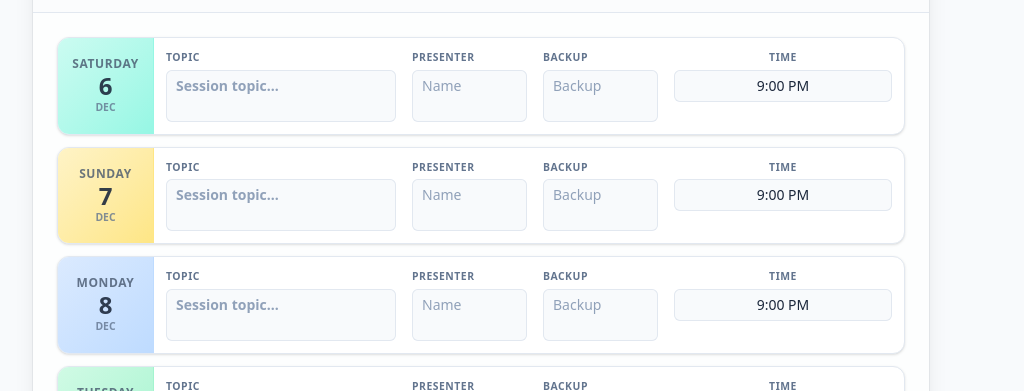
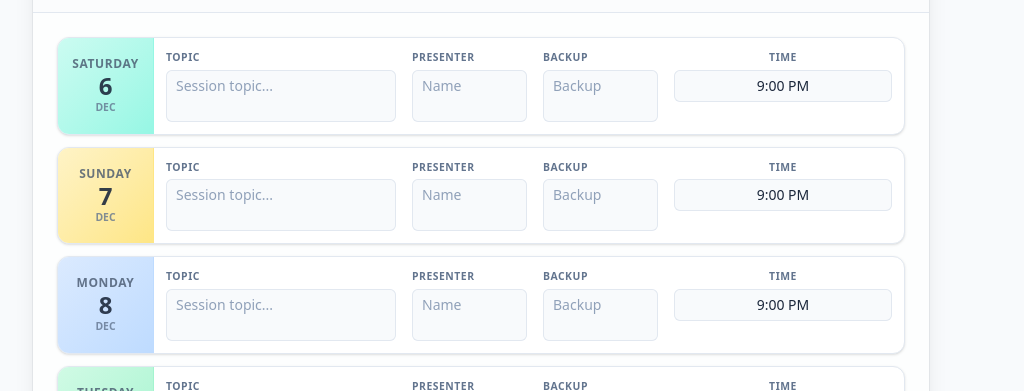
Before and after one commit to mostafa-elnahal/Weekly-Session-Schedule, a React (Vite) app: page / in a window 1280 px wide. Shown: the part 376-767 px from the top of the page, without its empty margins (159-1183 px from the left). Built offline with nearby package versions, Linux system fonts and the light colour scheme.

Commit message:
made the text normal before applying markdown

```diff
--- a/src/components/DayCard.tsx
+++ b/src/components/DayCard.tsx
@@ -68,7 +68,7 @@ export const DayCard = ({
                 <div className="flex flex-col gap-1">
                     <label className="text-[0.65rem] font-bold uppercase tracking-wider text-slate-500">Topic</label>
                     {isPreview ? (
-                        <div className="text-sm font-bold text-slate-800 whitespace-pre-wrap break-words leading-snug">
+                        <div className="text-sm font-normal text-slate-800 whitespace-pre-wrap break-words leading-snug">
                             {session.title ? renderMarkdown(session.title) : <span className="text-slate-300">—</span>}
                         </div>
                     ) : (
@@ -76,7 +76,7 @@ export const DayCard = ({
                             value={session.title}
                             onChange={(e) => handleChange('title', e.target.value)}
                             placeholder="Session topic..."
-                            className="w-full rounded-md border-0 bg-slate-50 px-2.5 py-1.5 text-sm font-semibold text-slate-800 placeholder-slate-400 ring-1 ring-inset ring-slate-200 focus:ring-2 focus:ring-inset focus:ring-indigo-500 resize-none"
+                            className="w-full rounded-md border-0 bg-slate-50 px-2.5 py-1.5 text-sm font-normal text-slate-800 placeholder-slate-400 ring-1 ring-inset ring-slate-200 focus:ring-2 focus:ring-inset focus:ring-indigo-500 resize-none"
                             rows={2}
                         />
                     )}
@@ -86,7 +86,7 @@ export const DayCard = ({
                 <div className="flex flex-col gap-1">
                     <label className="text-[0.65rem] font-bold uppercase tracking-wider text-slate-500">Presenter</label>
                     {isPreview ? (
-                        <div className="text-sm font-semibold text-slate-700 whitespace-pre-wrap break-words">
+                        <div className="text-sm font-normal text-slate-700 whitespace-pre-wrap break-words">
                             {session.presenter ? renderMarkdown(session.presenter) : <span className="text-slate-300">—</span>}
                         </div>
                     ) : (
@@ -94,7 +94,7 @@ export const DayCard = ({
                             value={session.presenter}
                             onChange={(e) => handleChange('presenter', e.target.value)}
                             placeholder="Name"
-                            className="w-full rounded-md border-0 bg-slate-50 px-2.5 py-1.5 text-sm font-medium text-slate-800 placeholder-slate-400 ring-1 ring-inset ring-slate-200 focus:ring-2 focus:ring-inset focus:ring-indigo-500 resize-none"
+                            className="w-full rounded-md border-0 bg-slate-50 px-2.5 py-1.5 text-sm font-normal text-slate-800 placeholder-slate-400 ring-1 ring-inset ring-slate-200 focus:ring-2 focus:ring-inset focus:ring-indigo-500 resize-none"
                             rows={2}
                         />
                     )}
```
Also changed, not shown: 1 other file (tests, documents, lock files or other folders).
